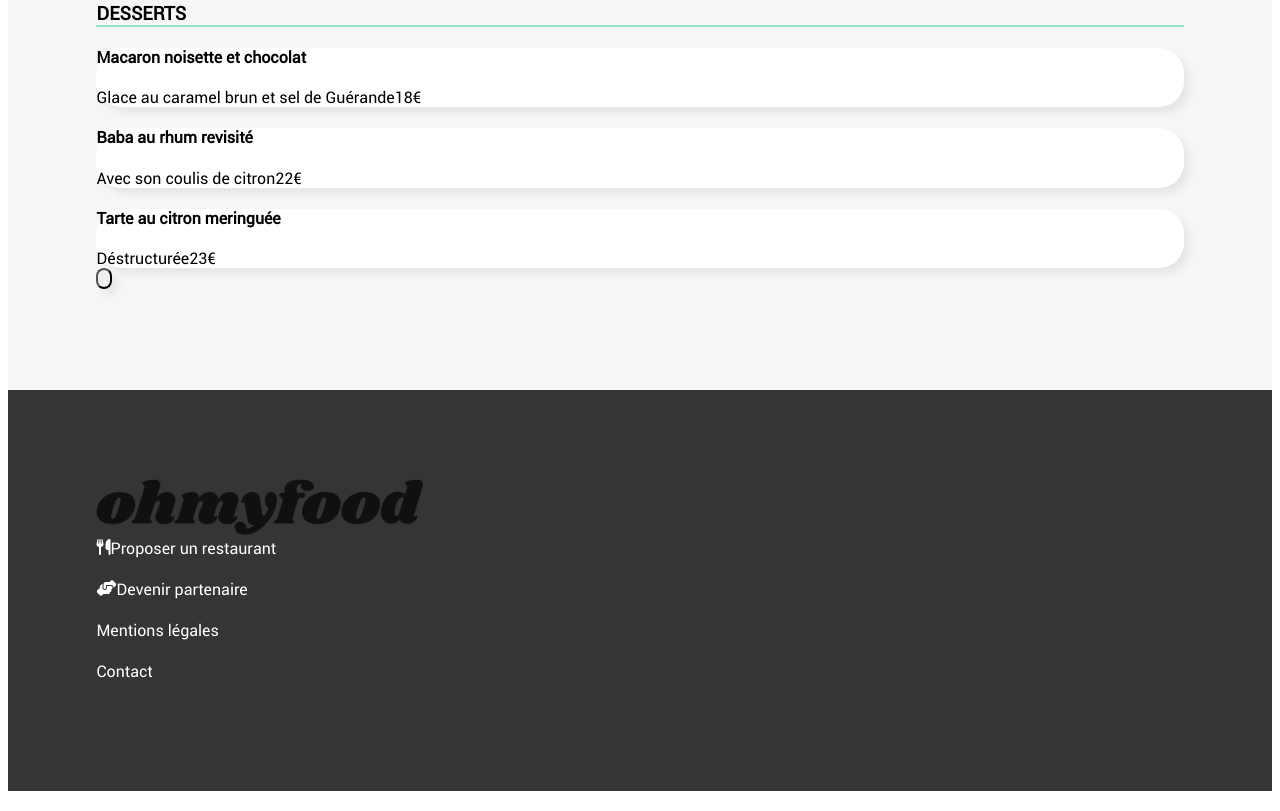
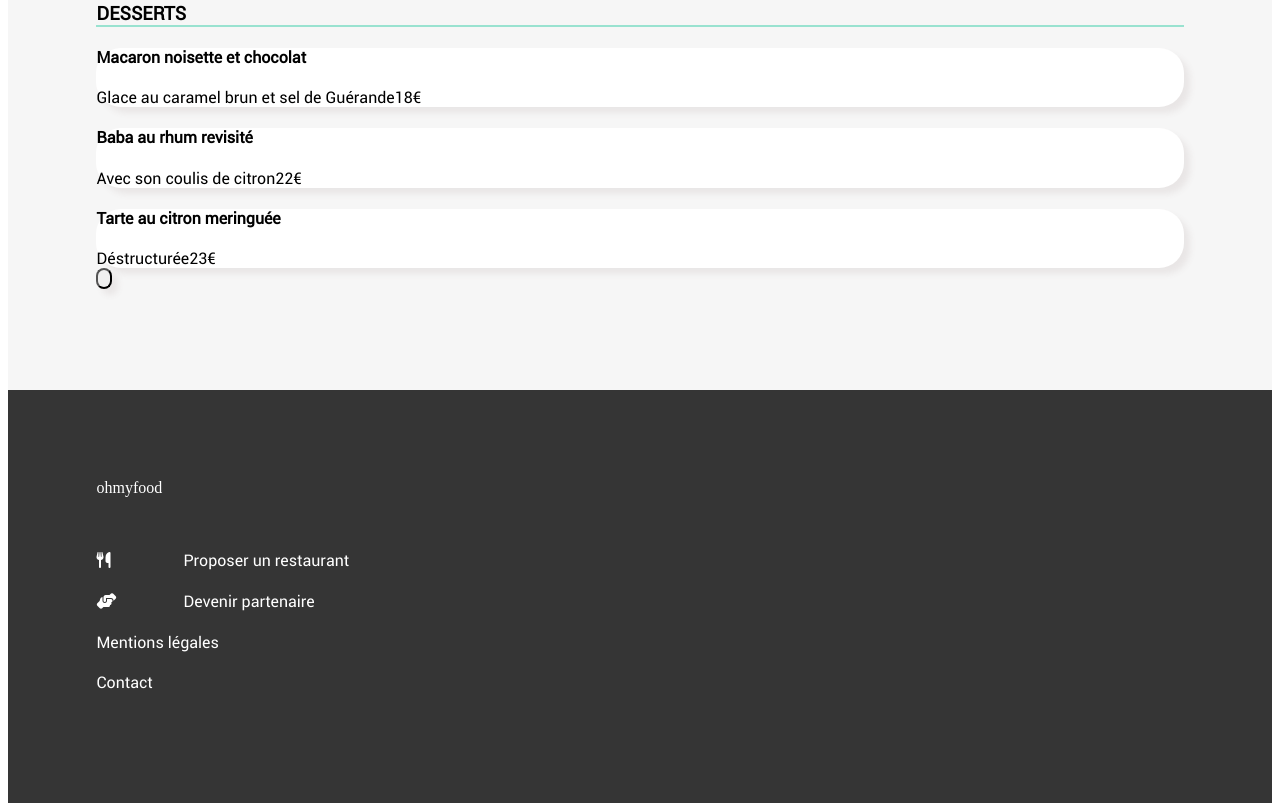
Before and after one commit to MatthieuOrduna/Orduna_3_31012022, a website: page menu1.html in a window 1280 px wide. Shown: the part 1942-2753 px from the top of the page. Drawn offline with Linux system fonts and the light colour scheme; files whose address does not match are found by name; a web font is replaced by a local one.

Commit message:
prepa menu

```diff
--- a/menu1.html
+++ b/menu1.html
@@ -110,20 +110,29 @@
         </section>
     </main>
     <footer>
-        <img src="images/logo/ohmyfood.png"
-             srcset="images/logo/ohmyfood@2x.svg 2x,
-                     images/logo/ohmyfood.png 1x"
-             alt="Logo du site">
+        <div class="footer--font">ohmyfood</div>
+        <a class="footer--link" href="#">
         <div class="footer__icon">
-            <i class="fas fa-utensils"></i>
-            <div>Proposer un restaurant</div>
+            <div class="footer--width-icon">
+                <i class="fas fa-utensils"></i>
+            </div>
+            <div class="footer--width-txt">Proposer un restaurant</div>
         </div>
+        </a>
+        <a class="footer--link" href="#">
         <div class="footer__icon">
-            <i class="fas fa-hands-helping"></i>
-            <div>Devenir partenaire</div>
+            <div class="footer--width-icon"> <!--Comment réduire la largeur de l'icon?-->
+                <i class="fas fa-hands-helping"></i>
+            </div>
+            <div class="footer--width-txt">Devenir partenaire</div>
         </div>
+        </a>
+        <a class="footer--link" href="#">
         <div>Mentions légales</div>
+        </a>
+        <a class="footer--link" href="mailto:ohmyfood@gmail.fr">
         <div>Contact</div>
+        </a>
     </footer>
 </body>
 </html>
```
Also changed, not shown: menu2.html (+17 -8 lines), menu3.html (+17 -8 lines), menu4.html (+17 -8 lines).
